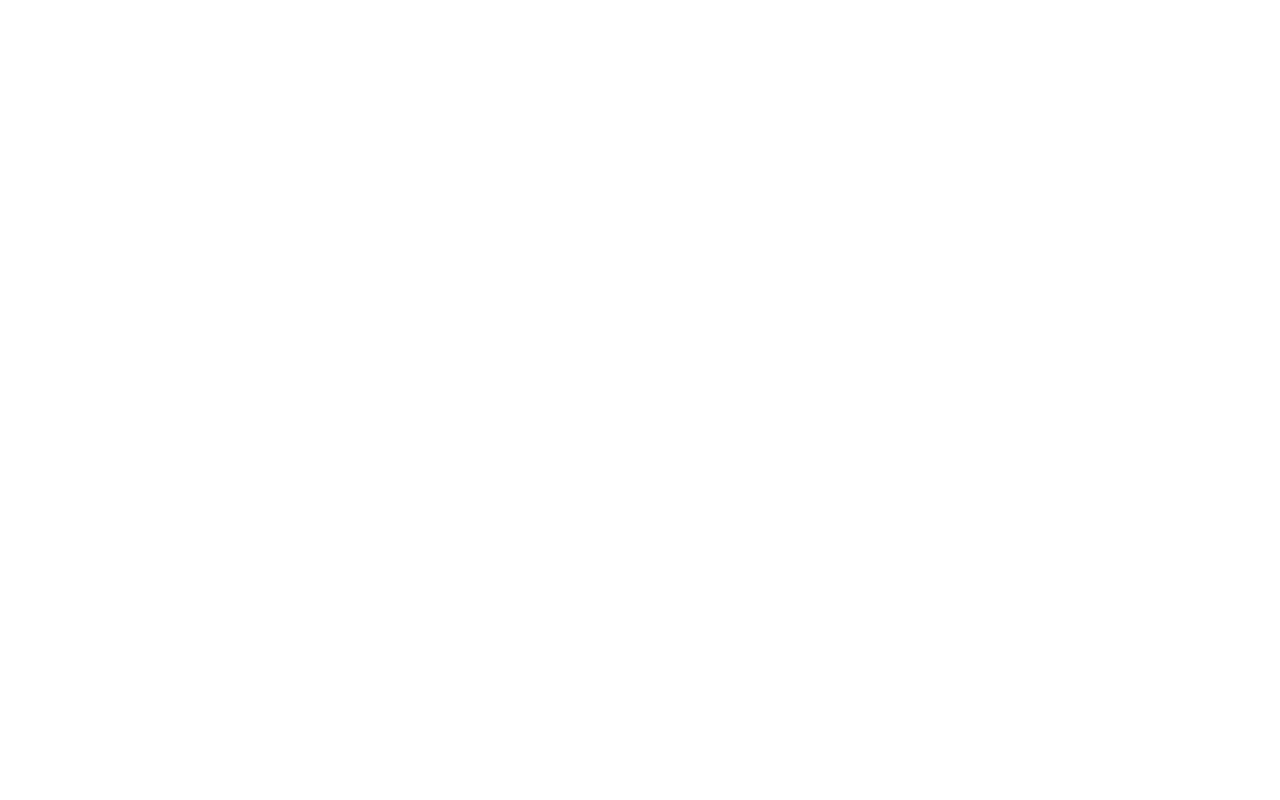
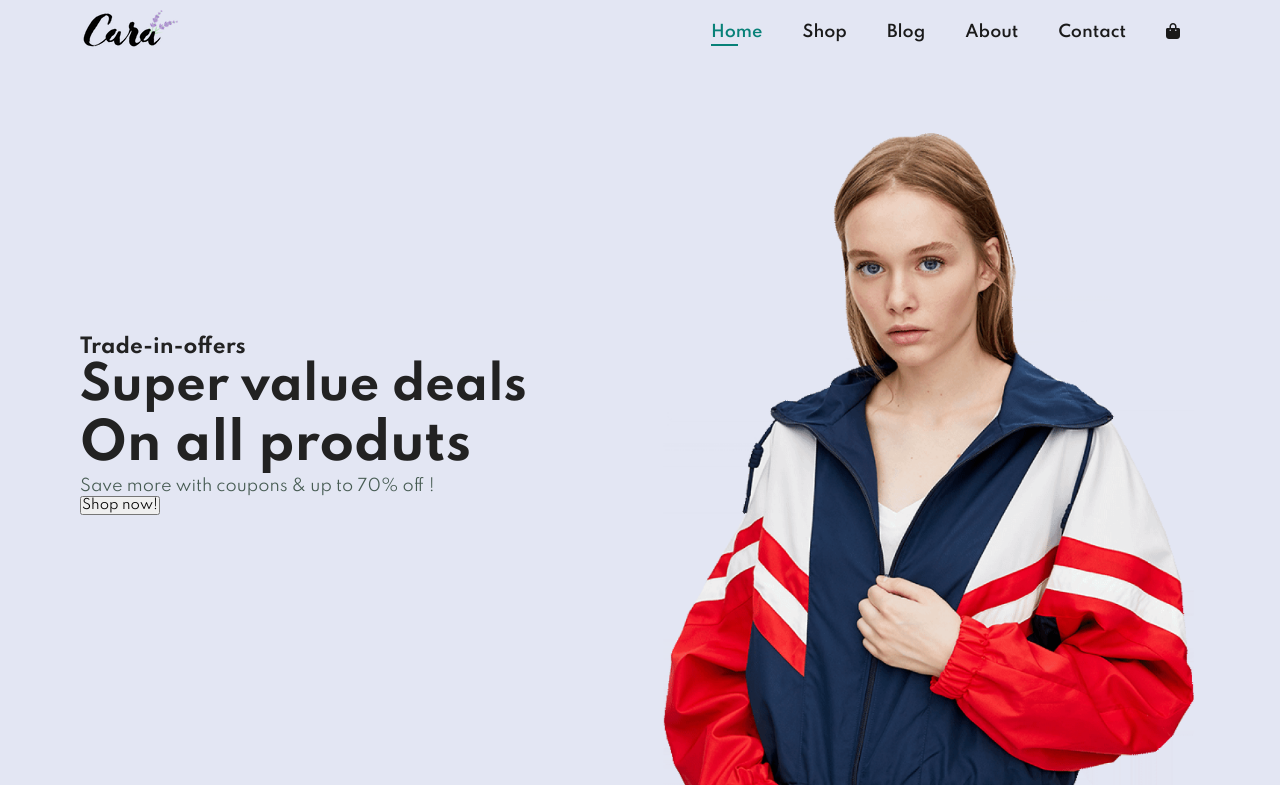
Before and after one commit to TheKatanaBearer/WAD-by-sir-rabeeh-, a plain HTML site: page e-commerce page/index.html in a window 1280 px wide. Drawn offline with Linux system fonts and the light colour scheme.

Commit message:
feat-completed the navbar and gave the hero section a layout..now to customize

```diff
--- a/e-commerce page/index.html
+++ b/e-commerce page/index.html
@@ -0,0 +1,43 @@
+<!DOCTYPE html>
+<html lang="en">
+    <head>
+        <meta charset="UTF-8" />
+        <meta http-equiv="X-UA-Compatible" content="IE=edge" />
+        <title>E-commerce page</title>
+        <link rel="stylesheet" href="style.css">
+        <link rel="stylesheet" href="https://cdnjs.cloudflare.com/ajax/libs/font-awesome/6.4.0/css/all.min.css"/>
+
+    </head>
+
+    <body>
+
+        <section id="header">
+            <a href="#"><img src="img/logo.png" class="logo"></a>
+
+
+        <div>
+            <ul id="navbar">
+                <li><a class="active" href="index.html" >Home</a></li>
+                <li><a href="shop.html">Shop</a></li>
+                <li><a href="blog.html">Blog</a></li>
+                <li><a href="about.html">About</a></li>
+                <li><a href="contact.html">Contact</a></li>
+                <li><a href="cart.html"><i class="fa-solid fa-bag-shopping"></i></a></li>
+
+
+            </ul>
+        </div>
+        </section>
+
+
+        <section id="hero">
+            <h4>Trade-in-offers</h4>
+            <h2>Super value deals</h2>
+            <h1>On all produts</h1>
+            <p>Save more with coupons & up to 70% off !</p>
+            <button>Shop now!</button>
+        </section>
+
+        <script src="script.js"></script>
+    </body>
+</html>
--- a/e-commerce page/style.css
+++ b/e-commerce page/style.css
@@ -49,3 +49,80 @@ p{
 body{
     width:100%;
 }
+
+
+#header{
+    display:flex;
+    align-items: center;
+    justify-content: space-between;
+    padding: 10px 80px;
+    background: #E3E6F3;
+    box-shadow: 0 5px 15px rgba(0,0,0,0.06);
+
+
+
+}
+
+
+#navbar{
+    display: flex;
+    align-items: center;
+    justify-content: center;
+
+}
+
+#navbar li{
+    list-style: none;
+    padding: 0 20px;
+    position: relative;  /* made relative bcz its child is absolute */
+}
+
+
+#navbar li a{
+    text-decoration: none;
+    font-size: 16px;
+    font-weight: 600;
+    color: #1a1a1a;
+    transition:0.3s ease;
+}
+
+
+#navbar li a:hover,
+#navbar li a.active{
+    color:#088178;
+
+
+}
+
+
+/* using to make under line */
+#navbar li a.active::after,
+#navbar li a:hover::after{
+    content: "";    /* after doesnt work without content..so just keep it empty in this case */
+    width:30%;
+    height:2px;
+    background: #088178;
+    position: absolute;
+    bottom: -4px;           /* these properties are used with position absolute..bottom here means
+                            that place the underline 4px below the parent element */
+    left: 20px;
+
+}
+
+
+/*-----------------------------Hero section--------------------------*/
+
+#hero{
+    background-image: url("img/hero4.png");
+    height: 90vh;
+    width:100%;
+    background-position: top 25% right 0;
+    background-size: cover;     /* scales the background image so it cover the whole area..even if some parts are cropped */
+    padding: 0 80px;
+
+    display: flex;    /* makes the hero section a flex container */
+    flex-direction: column;    /* makes the childern stack vertically one over another */
+    justify-content: center;    /* centres the content within the sections height */
+    align-items: flex-start;    /* horizontal alignment of the content to the left..the start of the container */
+
+}
```
